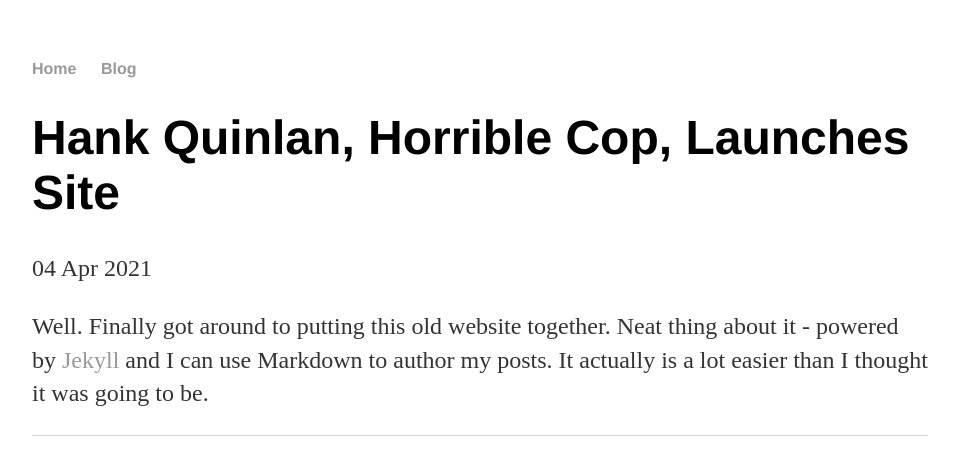
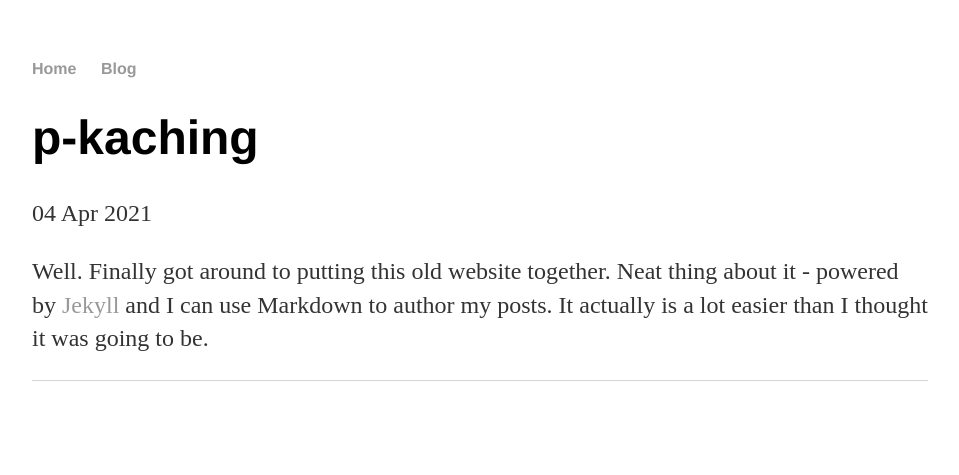
Before and after one commit to rio-v/rio-v.github.io, a Jekyll site: the page built from _posts/2021-04-04-hank-quinlan-site-launched.md, in a window 1280 px wide. Shown: the top 475 px of the page, without its empty margins (160-1119 px from the left). Built offline with Jekyll 4.4.1, drawn with Linux system fonts in a browser that asks for light colours.

Commit message:
Update 2021-04-04-hank-quinlan-site-launched.md

```diff
--- a/_posts/2021-04-04-hank-quinlan-site-launched.md
+++ b/_posts/2021-04-04-hank-quinlan-site-launched.md
@@ -1,6 +1,6 @@
 ---
 layout: post
-title: "Hank Quinlan, Horrible Cop, Launches Site"
+title: p-kaching
 date: 2021-04-04
 ---
 
```
